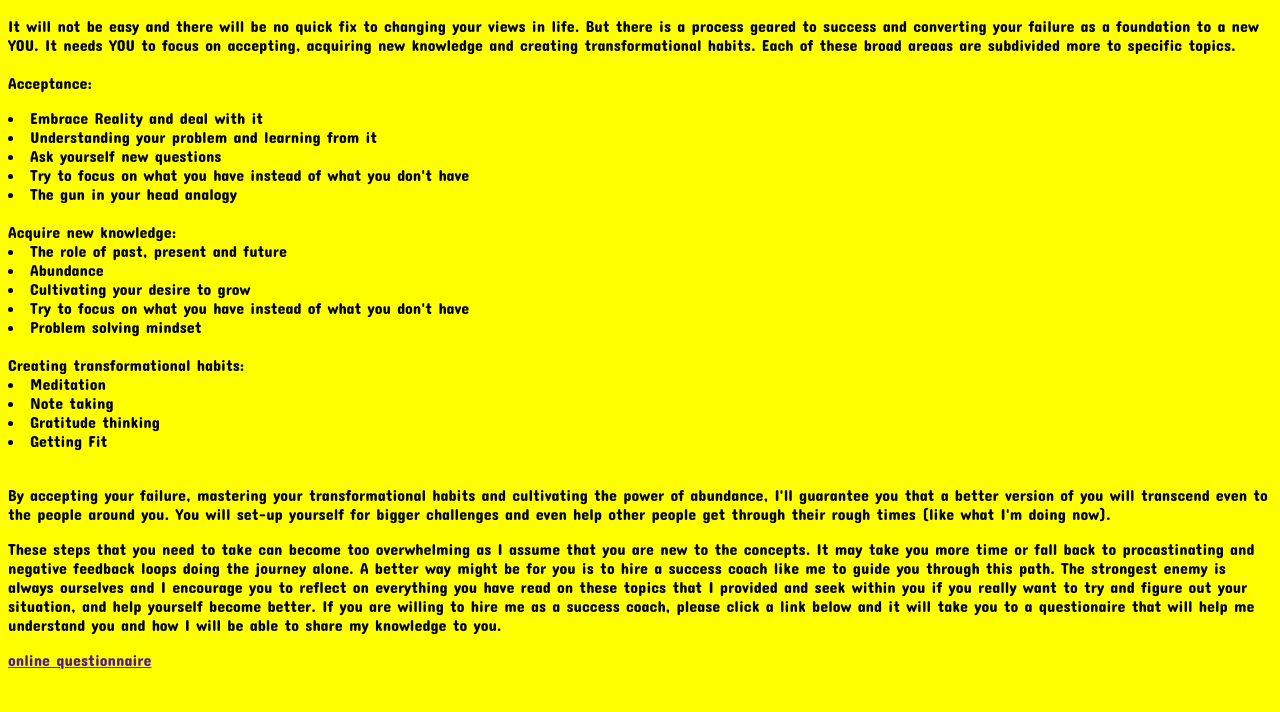
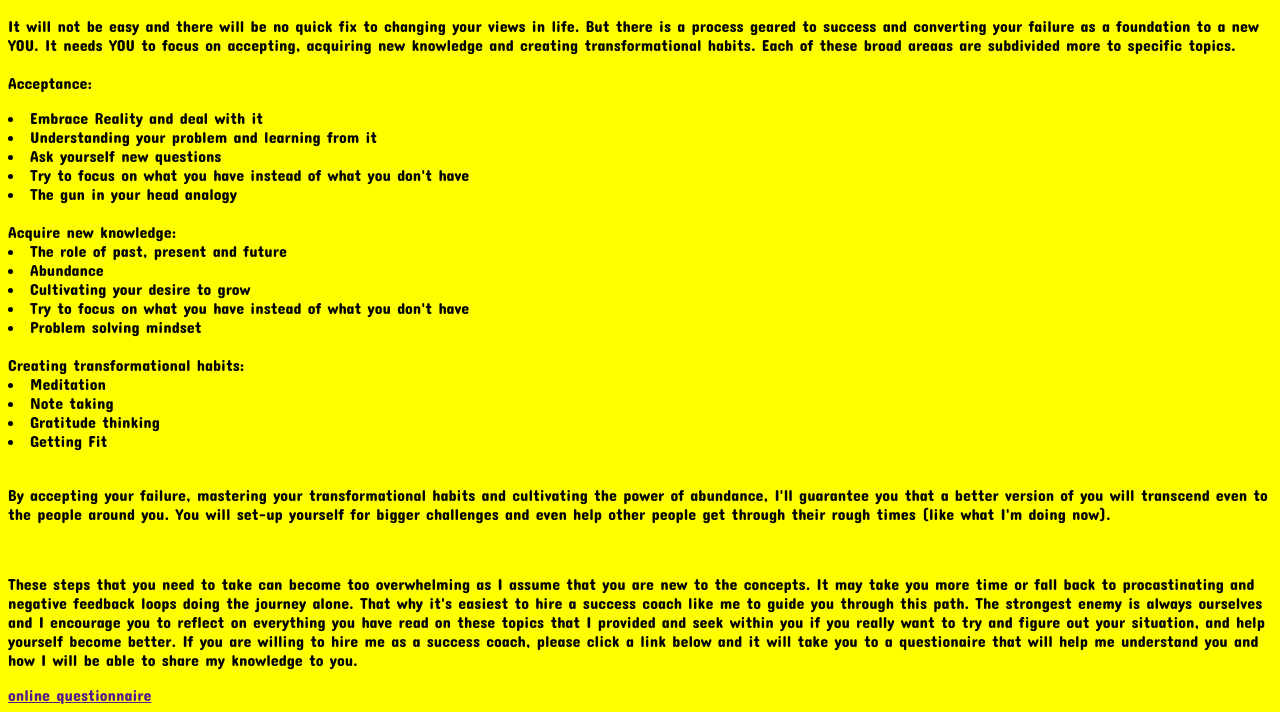
Before and after one commit to migueldeguzman/fail-forward, a plain HTML site: page HowToGoBeyondFailure.html in a window 1280 px wide. Shown: the part 105-817 px from the top of the page. Drawn offline with Linux system fonts and the light colour scheme.

Commit message:
editing gobeyondhtml

```diff
--- a/HowToGoBeyondFailure.html
+++ b/HowToGoBeyondFailure.html
@@ -38,8 +38,9 @@
 		<p>
 			By accepting your failure, mastering your transformational habits and cultivating the power of abundance, I'll guarantee you that a better version of you will transcend even to the people around you. You will set-up yourself for bigger challenges and even help other people get through their rough times (like what I'm doing now).
 		</p>
+		<br>
 		<p>
-			These steps that you need to take can become too overwhelming as I assume that you are new to the concepts. It may take you more time or fall back to procastinating and negative feedback loops doing the journey alone. A better way might be for you is to hire a success coach like me to guide you through this path. The strongest enemy is always ourselves and I encourage you to reflect on everything you have read on these topics that I provided and seek within you if you really want to try and figure out your situation, and help yourself become better.
+			These steps that you need to take can become too overwhelming as I assume that you are new to the concepts. It may take you more time or fall back to procastinating and negative feedback loops doing the journey alone. That why it's easiest to hire a success coach like me to guide you through this path. The strongest enemy is always ourselves and I encourage you to reflect on everything you have read on these topics that I provided and seek within you if you really want to try and figure out your situation, and help yourself become better.
 
 			If you are willing to hire me as a success coach, please click a link below and it will take you to a questionaire that will help me understand you and how I will be able to share my knowledge to you.
 		</p>
```
